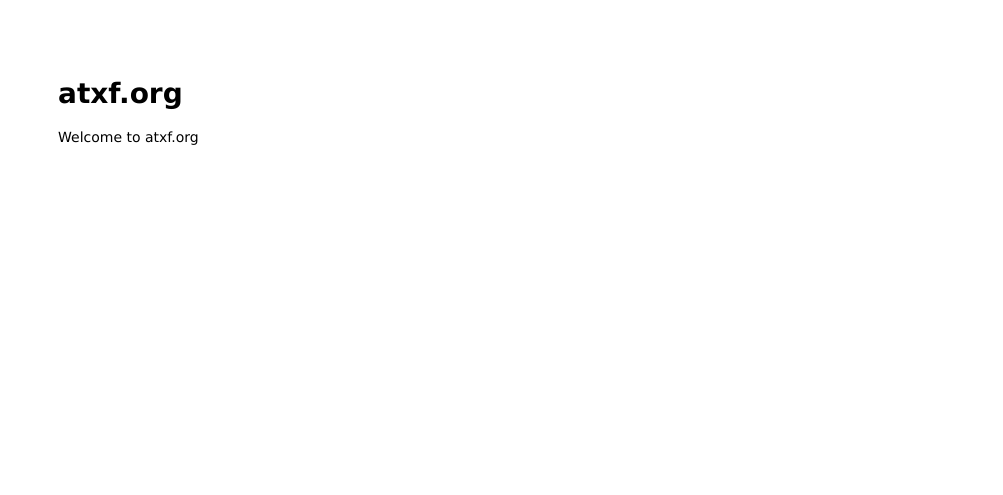
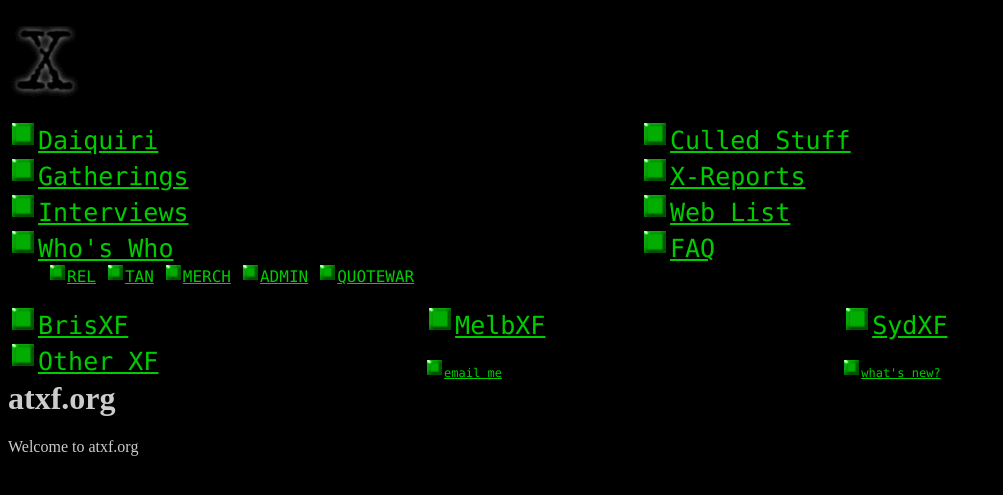
Before and after one commit to merlinc/atxf.org, a Node server app: page / in a window 1280 px wide. Shown: the top 495 px of the page, without its empty margins (0-1003 px from the left). Run offline with Node 20, Linux system fonts and the light colour scheme.

Commit message:
Transformed navigation into jade template

```diff
--- a/app.js
+++ b/app.js
@@ -25,6 +25,7 @@ app.configure(function(){
 
 app.configure('development', function(){
   app.use(express.errorHandler());
+  app.set('view options', { debug: true })
 });
 
 app.get('/', routes.index);
--- /dev/null
+++ b/public/stylesheets/geocities.css
@@ -0,0 +1,136 @@
+body {
+  background-color: #000000;
+  color: #cccccc;
+
+/*  leftmargin: 0;
+  topmargin: 0;
+  marginheight: 0;
+  marginwidth: 0;*/
+}
+
+a:link {
+  font-family: "Andale Mono", AndaleMono, "Monotype.com", "Lucida Console", "Courier New", monospace;
+  color: #00cc00;
+}
+
+a:visited {
+  color: #009900;
+
+}
+
+a:hover {
+  color: #6666cc;
+}
+
+a:active {
+  color: #6666cc;
+}
+
+ul#navigation {
+  display: inline;
+  list-style-type: none;
+  width: 600px;
+  margin: 0px auto;
+}
+
+ul#main {
+  display: inline;
+  list-style-type: none;
+  width: 542px;
+  margin: auto;
+}
+
+ul#main > li a:before {
+  content: url(/archive/images_nav/button-big.gif);
+}
+
+ul#main > li:nth-child(2n+1) a {
+  font-size: 25px;
+  float: left;
+  width:50%;
+}
+
+ul#main > li:nth-child(2n+2) a {
+  font-size: 25px;
+  float: right;
+  width: 50%;
+}
+
+ul#tags {
+    list-style-type: none;
+}
+
+ul#tags > li {
+  display: inline;
+  padding-right: 10px;
+}
+
+ul#tags > li a:before {
+  content: url(/archive/images_nav/button-small.gif);
+  margin-top: 5px;
+}
+
+ul#chapters > li a:before {
+  content: url(/archive/images_nav/button-big.gif);
+}
+
+ul#chapters {
+  display: inline;
+  list-style-type: none;
+  width: 542px;
+  margin: auto;
+}
+
+ul#chapters > li:nth-child(2n+1) a {
+  font-size: 25px;
+  float: left;
+  width:33%;
+}
+
+ul#chapters > li:nth-child(2n+2) a {
+  font-size: 25px;
+  float: left;
+  width: 33%;
+}
+
+ul#chapters > li:nth-child(2n+3) a {
+  font-size: 25px;
+  float: left;
+  width: 33%;
+}
+
+ul#chapters > li:last-child a {
+  font-size: 25px;
+  margin: auto;
+  width: 33%;
+}
+
+ul#site {
+  display: inline;
+  list-style-type: none;
+}
+
+ul#site > li a:before {
+  content: url(/archive/images_nav/button-small.gif);
+}
+
+ul#site > li:nth-child(2n+1) a {
+  font-size: 12px;
+  text-transform: lowercase;
+  float: left;
+  width:33%;
+}
+
+ul#site > li:nth-child(2n+2) a {
+  font-size: 12px;
+  text-transform: lowercase;
+  float: left;
+  width: 33%;
+}
+
+ul#site > li:nth-child(2n+3) a {
+  font-size: 12px;
+  text-transform: lowercase;
+  float: left;
+  width: 33%;
+}
--- a/views/layout.jade
+++ b/views/layout.jade
@@ -2,6 +2,7 @@ doctype 5
 html
   head
     title= title
-    link(rel='stylesheet', href='/stylesheets/style.css')
+    link(rel='stylesheet', href='/stylesheets/geocities.css')
   body
+    include navigation
     block content
--- /dev/null
+++ b/views/navigation.jade
@@ -0,0 +1,29 @@
+- var mainNav = [{route:'daiquiri.html', title:'Have a fresh Daiquiri with a lemon twist', text: 'Daiquiri'}, {route:'culled.html', title:'Separating the chaff from the chaff', text: 'Culled Stuff'}, {route:'gatherings.html', title:'Not a place to lose your head', text: 'Gatherings'}, {route:'x-reports.html', title:'We put the X in FBI', text: 'X-Reports'}, {route:'interviews.html', title:'More like interrogations really!', text: 'Interviews'}, {route:'web.html', title:'A list of the pages of regulars', text: 'Web List'}, {route:'who.html', title:'The Who is Who, of ATXF', text: 'Who\'s Who'}, {route:'faqs.html', title:'FAQer', text: 'FAQ'}]
+- var tagNav = [{route:"rel.html", title:"REL:evancy is rewarded", text:"REL"}, {route:"tan.html", title:"TAN:gential discussions are frequent", text:"TAN"}, {route:"merch.html", title:"MERCH:andising is a lust object", text:"MERCH"}, {route:"admin.html", title:"ADMIN:istration is power", text:"ADMIN"}, {route:"quotewar.html", title:"QUOTEWAR: \' \'", text:"QUOTEWAR"}]
+- var chapterNav = [{route:"brisxf.html", title:"BrisXF: The Brisbane Chapter", text:"BrisXF"}, {route:"melbxf.html", title:"MelbXF: The Melbourne Chapter", text:"MelbXF"}, {route:"sydxf.html", title:"SydXF: The Sydney (and Canberra) Chapter", text:"SydXF"}, {route:"otherxf.html", title:"OtherXF: The Lost Chapters", text:"Other XF"}]
+- var siteNav = [{route:"mailto:atxf@geocities.com", title:"Email the Webmaster", text:"Email Me"} ,   {route:"new.html", title:"What's new under the sun?", text:"What's New?"}]
+
+
+    ul#navigation
+      mixin navLink(route, title, text)
+        li
+          a(href='#{route}', title='#{title}') #{text}
+      li
+        a(href="main.html", title="Go Home")
+          img(name="xlogo", src="/archive/images_nav/text-xlogo.gif", width="73", height="71", border="0", title="The X to take you home")
+      li
+        ul#main
+          each nav in mainNav
+            +navLink(nav.route, nav.title, nav.text)
+      li
+        ul#tags
+          each nav in tagNav
+              +navLink(nav.route, nav.title, nav.text)
+      li
+        ul#chapters
+          each nav in chapterNav
+              +navLink(nav.route, nav.title, nav.text)
+      li
+        ul#site
+          each nav in siteNav
+            +navLink(nav.route, nav.title, nav.text)
```
